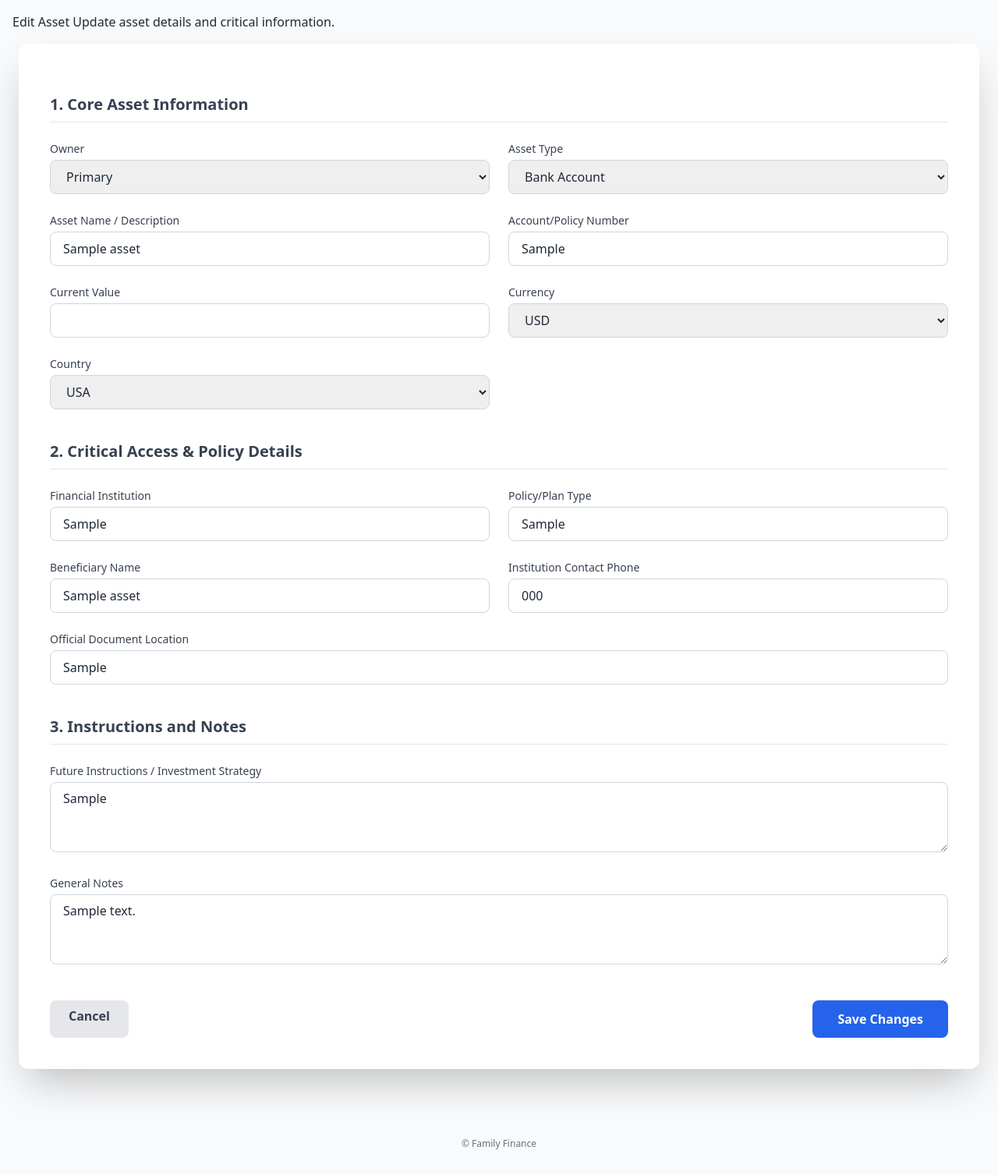
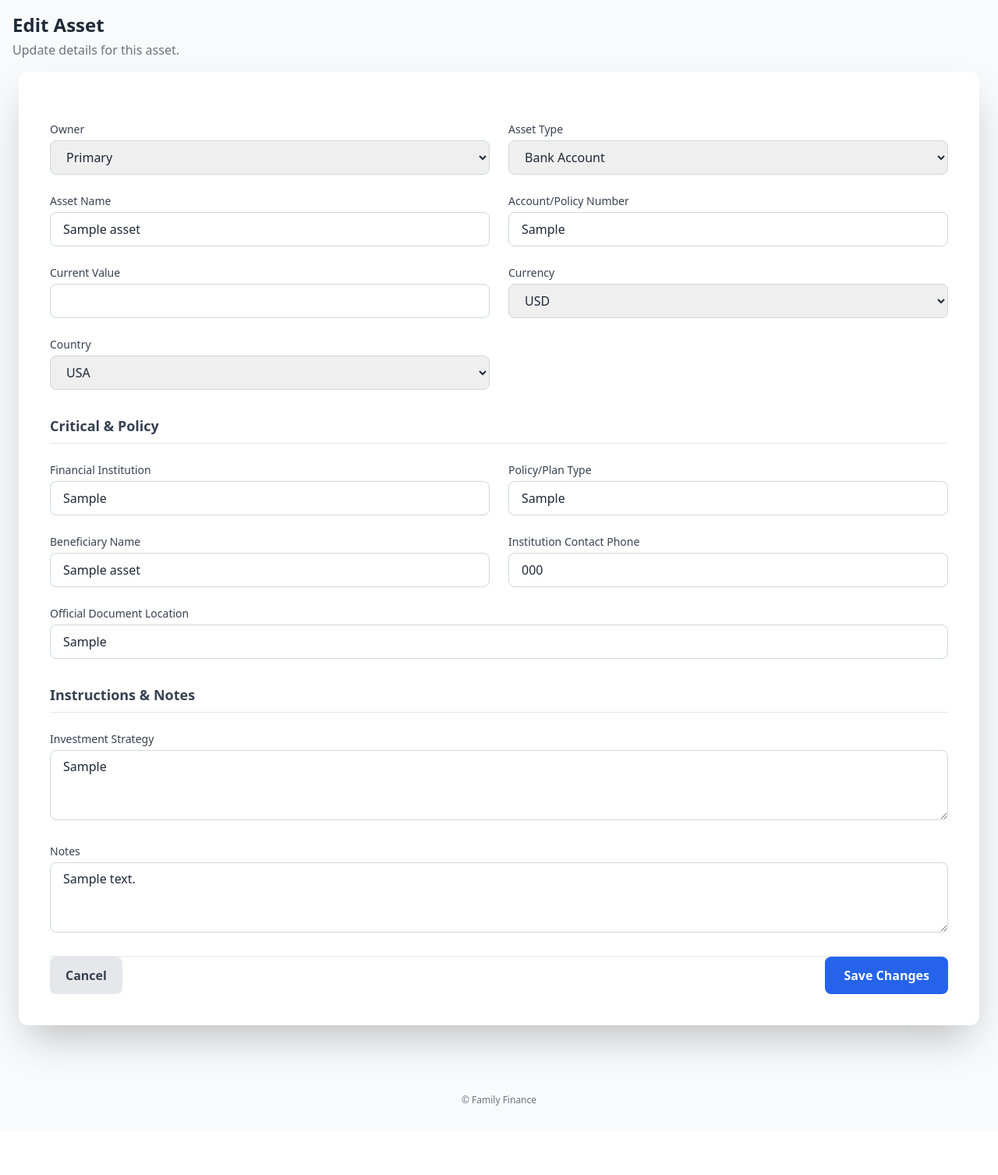
Before and after one commit to foyruser/Family-Financial-Dashboard, a Flask app: page /edit_asset/1 in a window 1280 px wide. Shown: the part 53-1560 px from the top of the page at 78% size. After the commit the page ends 1471 px from the top, so only its background shows below. Run offline with Flask 3, Linux system fonts and the light colour scheme; the visitor is signed in with stand-in values (Sample User, id 1); a database or web service that is not in the repository returns one stand-in record (values such as "Sample title"); parts of the project's set-up code (start-up, migrations or seed data) failed here and were passed over; some libraries are stand-ins or nearby versions.

Commit message:
Update edit_asset.html

```diff
--- a/templates/edit_asset.html
+++ b/templates/edit_asset.html
@@ -1,20 +1,18 @@
 {% extends "base.html" %}
 {% block title %}Edit Asset{% endblock %}
-{% block header_title %}Edit Asset{% endblock %}
-{% block header_subtitle %}Update asset details and critical information.{% endblock %}
+{% block header_title %}<h1 class="text-2xl font-bold mb-1">Edit Asset</h1>{% endblock %}
+{% block header_subtitle %}<p class="text-gray-500">Update details for this asset.</p>{% endblock %}
 
 {% block content %}
 <div class="bg-white p-6 sm:p-10 rounded-xl shadow-2xl">
-  {% set form_input_class = "w-full px-4 py-2 border border-gray-300 rounded-lg focus:ring-2 focus:ring-blue-500 focus:border-blue-500 transition-shadow" %}
+  {% set form_input = "w-full px-4 py-2 border border-gray-300 rounded-lg focus:ring-2 focus:ring-blue-500 focus:border-blue-500 text-base" %}
+  <form method="POST" class="space-y-6">
+    {% if csrf_token %}<input type="hidden" name="csrf_token" value="{{ csrf_token() }}">{% endif %}
 
-  <form method="POST" class="space-y-6">
-    <input type="hidden" name="csrf_token" value="{{ csrf_token() }}">
-
-    <h2 class="text-xl font-semibold text-gray-700 border-b pb-2 mb-4">1. Core Asset Information</h2>
     <div class="grid grid-cols-1 md:grid-cols-2 gap-6">
       <div>
         <label class="block text-sm font-medium text-gray-700 mb-1">Owner</label>
-        <select name="owner_id" required class="{{ form_input_class }}">
+        <select name="owner_id" required class="{{ form_input }}">
           {% for owner in owners %}
           <option value="{{ owner.id }}" {% if owner.id == asset.owner_id %}selected{% endif %}>{{ owner.name }}</option>
           {% endfor %}
@@ -22,27 +20,27 @@
       </div>
       <div>
         <label class="block text-sm font-medium text-gray-700 mb-1">Asset Type</label>
-        <select name="type" required class="{{ form_input_class }}">
+        <select name="type" required class="{{ form_input }}">
           {% for type in asset_types %}
           <option value="{{ type }}" {% if type == asset.type %}selected{% endif %}>{{ type }}</option>
           {% endfor %}
         </select>
       </div>
       <div>
-        <label class="block text-sm font-medium text-gray-700 mb-1">Asset Name / Description</label>
-        <input type="text" name="name" required class="{{ form_input_class }}" value="{{ asset.name }}">
+        <label class="block text-sm font-medium text-gray-700 mb-1">Asset Name</label>
+        <input type="text" name="name" value="{{ asset.name }}" required class="{{ form_input }}">
       </div>
       <div>
         <label class="block text-sm font-medium text-gray-700 mb-1">Account/Policy Number</label>
-        <input type="text" name="account_no" class="{{ form_input_class }}" value="{{ asset.account_no }}">
+        <input type="text" name="account_no" value="{{ asset.account_no }}" class="{{ form_input }}" autocomplete="off">
       </div>
       <div>
         <label class="block text-sm font-medium text-gray-700 mb-1">Current Value</label>
-        <input type="number" step="0.01" name="value" required class="{{ form_input_class }}" value="{{ asset.value }}">
+        <input type="number" step="0.01" inputmode="decimal" name="value" value="{{ asset.current_value or asset.value }}" class="{{ form_input }}">
       </div>
       <div>
         <label class="block text-sm font-medium text-gray-700 mb-1">Currency</label>
-        <select name="currency" required class="{{ form_input_class }}">
+        <select name="currency" class="{{ form_input }}">
           {% for curr in currencies %}
           <option value="{{ curr }}" {% if curr == asset.currency %}selected{% endif %}>{{ curr }}</option>
           {% endfor %}
@@ -50,51 +48,53 @@
       </div>
       <div>
         <label class="block text-sm font-medium text-gray-700 mb-1">Country</label>
-        <select name="country" required class="{{ form_input_class }}">
-          {% for country in countries %}
-          <option value="{{ country }}" {% if country == asset.country %}selected{% endif %}>{{ country }}</option>
+        <select name="country" class="{{ form_input }}">
+          {% for c in countries %}
+          <option value="{{ c }}" {% if c == asset.country %}selected{% endif %}>{{ c }}</option>
           {% endfor %}
         </select>
       </div>
     </div>
 
-    <h2 class="text-xl font-semibold text-gray-700 border-b pb-2 pt-4 mb-4">2. Critical Access & Policy Details</h2>
+    <h2 class="text-lg font-semibold text-gray-700 border-b pb-2 pt-2">Critical & Policy</h2>
     <div class="grid grid-cols-1 md:grid-cols-2 gap-6">
       <div>
         <label class="block text-sm font-medium text-gray-700 mb-1">Financial Institution</label>
-        <input type="text" name="financial_institution" class="{{ form_input_class }}" value="{{ asset.financial_institution }}">
+        <input type="text" name="financial_institution" value="{{ asset.financial_institution }}" class="{{ form_input }}">
       </div>
       <div>
         <label class="block text-sm font-medium text-gray-700 mb-1">Policy/Plan Type</label>
-        <input type="text" name="policy_or_plan_type" class="{{ form_input_class }}" value="{{ asset.policy_or_plan_type }}">
+        <input type="text" name="policy_or_plan_type" value="{{ asset.policy_or_plan_type }}" class="{{ form_input }}">
       </div>
       <div>
         <label class="block text-sm font-medium text-gray-700 mb-1">Beneficiary Name</label>
-        <input type="text" name="beneficiary_name" class="{{ form_input_class }}" value="{{ asset.beneficiary_name }}">
+        <input type="text" name="beneficiary_name" value="{{ asset.beneficiary_name }}" class="{{ form_input }}">
       </div>
       <div>
         <label class="block text-sm font-medium text-gray-700 mb-1">Institution Contact Phone</label>
-        <input type="tel" name="contact_phone" class="{{ form_input_class }}" value="{{ asset.contact_phone }}">
+        <input type="tel" name="contact_phone" value="{{ asset.contact_phone }}" class="{{ form_input }}">
       </div>
       <div class="md:col-span-2">
         <label class="block text-sm font-medium text-gray-700 mb-1">Official Document Location</label>
-        <input type="text" name="document_location" class="{{ form_input_class }}" value="{{ asset.document_location }}">
+        <input type="text" name="document_location" value="{{ asset.document_location }}" class="{{ form_input }}">
       </div>
     </div>
 
-    <h2 class="text-xl font-semibold text-gray-700 border-b pb-2 pt-4 mb-4">3. Instructions and Notes</h2>
+    <h2 class="text-lg font-semibold text-gray-700 border-b pb-2 pt-2">Instructions & Notes</h2>
     <div>
-      <label class="block text-sm font-medium text-gray-700 mb-1">Future Instructions / Investment Strategy</label>
-      <textarea name="investment_strategy" rows="3" class="{{ form_input_class }}">{{ asset.investment_strategy }}</textarea>
+      <label class="block text-sm font-medium text-gray-700 mb-1">Investment Strategy</label>
+      <textarea name="investment_strategy" rows="3" class="{{ form_input }}">{{ asset.investment_strategy }}</textarea>
     </div>
     <div>
-      <label class="block text-sm font-medium text-gray-700 mb-1">General Notes</label>
-      <textarea name="notes" rows="3" class="{{ form_input_class }}">{{ asset.notes }}</textarea>
+      <label class="block text-sm font-medium text-gray-700 mb-1">Notes</label>
+      <textarea name="notes" rows="3" class="{{ form_input }}">{{ asset.notes }}</textarea>
     </div>
 
-    <div class="flex justify-between pt-4">
-      <a href="{{ url_for('home') }}" class="px-6 py-2 bg-gray-200 text-gray-700 font-semibold rounded-lg hover:bg-gray-300">Cancel</a>
-      <button type="submit" class="px-8 py-3 bg-blue-600 text-white font-bold rounded-lg hover:bg-blue-700">Save Changes</button>
+    <div class="sticky bottom-0 -mx-6 -mb-6 sm:static sm:m-0 bg-white/90 backdrop-blur border-t p-3 sm:p-0">
+      <div class="flex justify-between">
+        <a href="{{ url_for('assets') }}" class="px-5 py-3 rounded-lg bg-gray-200 text-gray-700 font-semibold hover:bg-gray-300">Cancel</a>
+        <button type="submit" class="px-6 py-3 rounded-lg bg-blue-600 text-white font-bold hover:bg-blue-700">Save Changes</button>
+      </div>
     </div>
   </form>
 </div>
```
